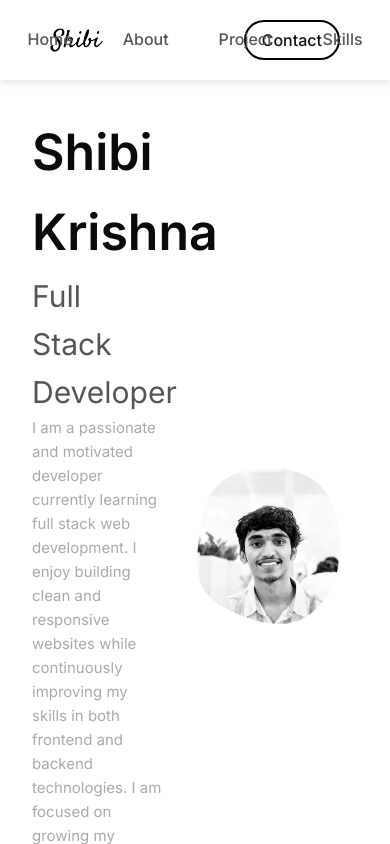
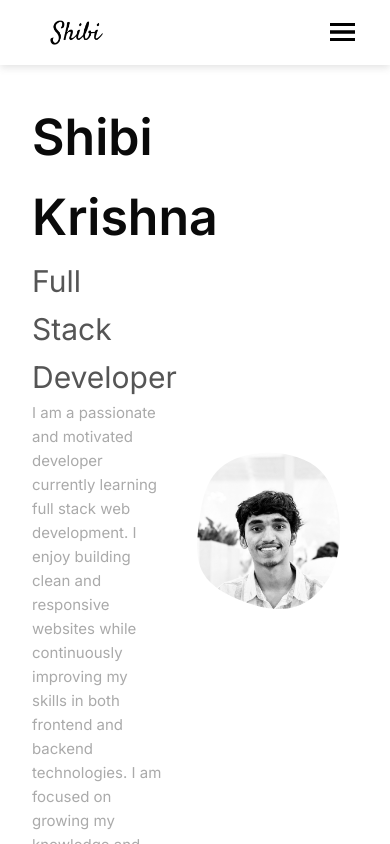
Before and after one commit to Shibi404/portfolio, a React (Vite) app: page / in a window 390 px wide. Shown: the top 844 px of the page. Built offline with nearby package versions, Linux system fonts and the light colour scheme.

Commit message:
Portfolio: Navbar: Implement responsive navbar with hamburger menu
- Added mobile-responsive breakpoint styling
- Implemented hamburger-to-X animation

```diff
--- a/src/components/Navbar.jsx
+++ b/src/components/Navbar.jsx
@@ -1,17 +1,34 @@
-import React from 'react'
+import React, { useState } from 'react';
 import '../styles/navbar.css';
 import logo from '../images/Logo.png';
 
 const Navbar = () => {
+  const [isMenuOpen, setIsMenuOpen] = useState(false);
+
+const toggleMenu = () => {
+    setIsMenuOpen(!isMenuOpen);
+    const navLinksContainer = document.querySelector('.nav-links-container');
+    if (navLinksContainer) {
+    navLinksContainer.classList.toggle('active', !isMenuOpen);
+    }
+};
+
   return (
     <nav>
-        <div class='nav-links-container'>
-
+      <div className='nav-links-container'>
         <div className='logo'>
-                <a href=""><img src={logo} alt="" /></a>
+          <a href=""><img src={logo} alt="Logo" /></a>
         </div>
 
-            <ul className='nav-links'>
+        <label class="hamburger">
+            <input class="switcher" type="checkbox" onClick={toggleMenu}/>
+            <span class="hamburger__line"></span>
+            <span class="hamburger__line"></span>
+            <span class="hamburger__line"></span>
+            <span class="hamburger__line"></span>
+        </label>
+
+        <ul className={`nav-links ${isMenuOpen ? 'active' : ''}`}>
           <li className='nav-links-item'>
             <a href="">Home</a>
           </li>
@@ -30,8 +47,10 @@ const Navbar = () => {
           Contact
         </button>
       </div>
+
+      {isMenuOpen && <div className='overlay' onClick={toggleMenu}></div>}
     </nav>
-  )
+  );
 }
 
-export default Navbar
+export default Navbar;
--- a/src/styles/navbar.css
+++ b/src/styles/navbar.css
@@ -2,12 +2,15 @@ nav {
     position: sticky;
     padding: 20px 50px;
     box-shadow: rgba(99, 99, 99, 0.2) 0px 2px 8px 0px;
+    z-index: 1000
 }
+
 .nav-links-container {
     display: flex;
     justify-content:space-between;
     align-items: center;
 }
+
 .nav-links {
     display: flex;
     list-style: none;
@@ -58,3 +61,109 @@ nav {
   color: var(--color-bg);
   border-color: var(--color-primary);
 }
+
+.overlay {
+  position: fixed;
+  top: 0;
+  left: 0;
+  right: 0;
+  bottom: 0;
+  background-color: rgba(0, 0, 0, 0.5);
+  z-index: 999;
+  display: none;
+}
+
+.hamburger {
+    display: none;
+}
+
+@media screen and (max-width: 1024px) {
+
+    #contact-btn {
+        display: none;
+    }
+
+    .hamburger {
+        display: block;
+        z-index: 1001;
+    }
+
+    .nav-links {
+        position: fixed;
+        top: 0;
+        left: 0;
+        right: 0;
+        bottom: 0;
+        background: var(--color-bg);
+        flex-direction: column;
+        justify-content: center;
+        align-items: center;
+        gap: 30px;
+        transform: translateX(-100%);
+        transition: transform 0.3s ease-in-out;
+        margin: 0;
+        padding: 0;
+    }
+
+    .nav-links.active {
+        transform: translateX(0);
+    }
+
+    /* Hamburger Icon */
+    .hamburger {
+        position: relative;
+        width: 10px;
+        height: 18px;
+        cursor: pointer;
+    }
+
+    .hamburger__line {
+        position: absolute;
+        width: 25px;
+        height: 3px;
+        background-color: black;
+        top: 0;
+        transition: 0.25s all ease-in-out;
+    }
+
+    .hamburger__line:nth-child(3),
+    .hamburger__line:nth-child(4) {
+        top: 50%;
+        transform: translateY(-50%);
+    }
+
+    .hamburger__line:last-child {
+        top: auto;
+        bottom: 0;
+        transition: 0.25s all ease-in-out;
+    }
+
+    .switcher:checked ~ .hamburger__line:nth-child(2) {
+        top: 50%;
+        transform: translateY(-50%);
+        opacity: 0;
+    }
+
+    .switcher:checked ~ .hamburger__line:last-child {
+        bottom: 50%;
+        transform: translateY(-50%);
+        opacity: 0;
+    }
+
+    .switcher:checked ~ .hamburger__line:nth-child(3) {
+        top: 50%;
+        transform: translateY(-50%) rotate(45deg);
+        transition-delay: 0.2s;
+    }
+
+    .switcher:checked ~ .hamburger__line:nth-child(4) {
+        top: 50%;
+        transform: translateY(-50%) rotate(-45deg);
+        transition-delay: 0.2s;
+    }
+
+    .switcher {
+        display: none;
+    }
+    /* ------------ */
+}
```
Lines whose indentation alone changed are shown as unchanged.
